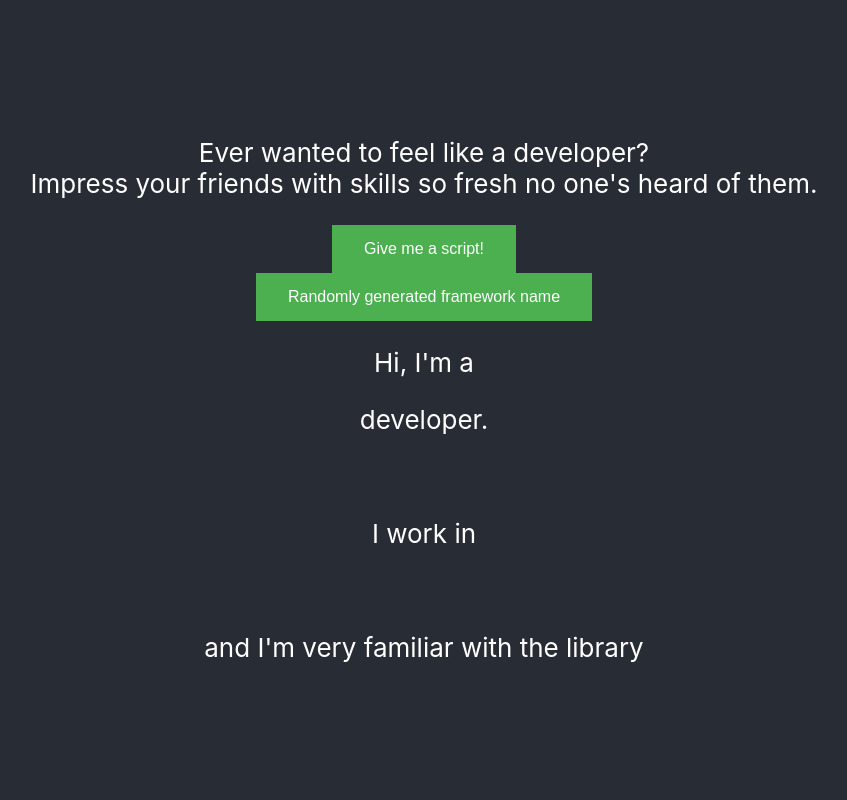
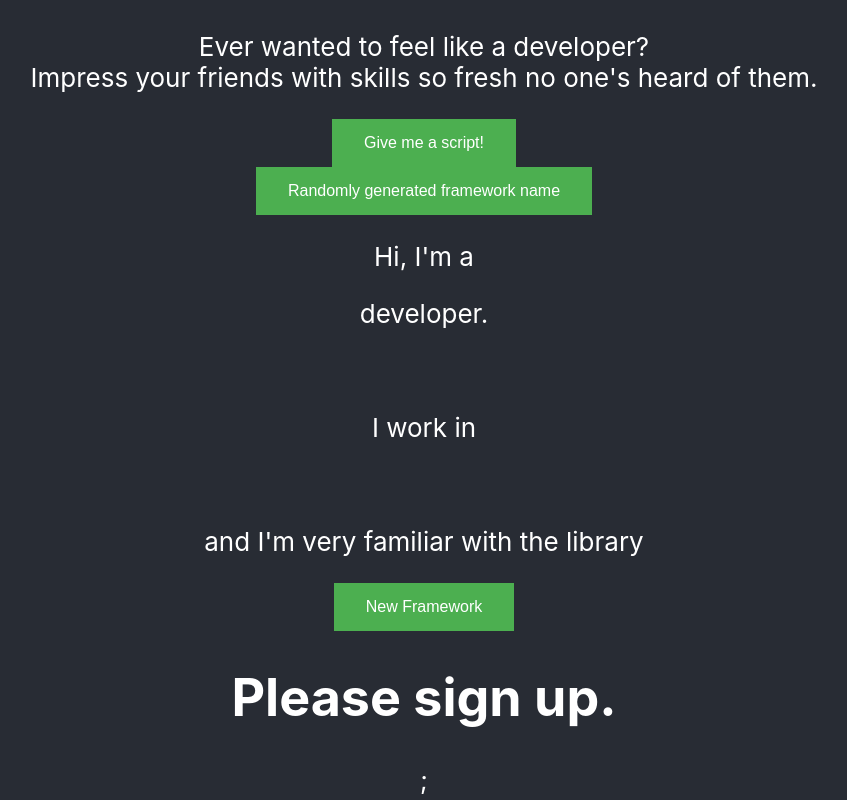
Before and after one commit to joelmackenz/im-a-developer, a React (Create React App) app: page / in a window 1280 px wide. Shown: the whole page, without its empty margins (216-1063 px from the left). Built offline with nearby package versions, Linux system fonts and the light colour scheme.

Commit message:
guessing game added

```diff
--- a/src/components/guessing-game.js
+++ b/src/components/guessing-game.js
@@ -1,40 +1,65 @@
 import React from "react";
-import MakeYourOwn from './make-your-own'
-import './main.css'
 
-export default class Main extends React.Component {
+export default class GuessingGame extends React.Component {
   constructor(props) {
     super(props);
     this.state = {
-      name
+      framework: null,
+      toggle: true
     }
   }
     render(){
 
-    let RealFrameworkList = ["Pycnic", "Watson", "TurboGears", "Web2py", "Flask", "Bottle", "CherryPy", "Sanic", "Tornado",
+    let realFrameworkList = ["Pycnic", "Watson", "TurboGears", "Web2py", "Flask", "Bottle", "CherryPy", "Sanic", "Tornado",
         "Hug", "aiohttp", "Growler", "Morepath", "Falcon", "Reahl", "Eve", "ButterfylNet", "Vue", "Ember", "Meteor", "Mithril",
         "Polymer", "Aurelia", "Svelte", "facil", "Qt", "Boost", "KDE", "GNOME", "TurboVision","Grape","Sinatra", "Camping", "Hanami",
-        "Ramaze", "NYNY", "Volt", "Cramp", "Ramverk", "Delayed::Job", "Sidekiq", "SuckerPunch", "Trailbrazer", "Nancy", "Scorched",
-        "Cuba"]
+        "Ramaze", "NYNY", "Volt", "Cramp", "Ramverk", "Delayed::Job", "Sidekiq", "SuckerPunch", "Trailbrazer", "Nancy", "Scorched", "Spring",
+        "Cuba", "Shiny", "Hibernate", "Struts", "Grails", "Vaadin", "Blade", "Dropwizard", "Play", "Stripes", "Flexive", "Lift", "Grok", "Seaside",
+        "ColdBox", "PRADO", "Snap", "Pistache", "Quixote", "Blade", "gin", "beego", "echo", "kit"]
 
-    let FakeFrameworkList = ["dmPYls", "NuJersy", "rttUI", "Cuba", "Padrino", "Vynil"]
+    let fakeFrameworkList = ["dmPYls", "NuJersy", "rttUI", "Padrino", "Vynil", "Zephr", "Plumb", "Snyde", "SHRP", "commandR", "Elevate",
+        "Rapier", "Boing", "JAWbone", "Ladel", "Orchestra", "Hippogriff Lite", "Coriander", "Warp", "Necklace", "PERL Shell", "run", "Lite", "Katana",
+        "bold.", "Zork", "Yes", "Tonic", "sly", "wait~work", "Hurricane", "Glue", "Compte", "Velvet", "Maskr", "hippGO", "Light", "IcePick", "Borealis", "IceRoad",
+        "Yum!", "Hook", "Bounce", "OrC+", "Edison", "Labarynth", "CreamJS", "Lure", "NS", "LRG" ]
 
     let getFramework = () => {
-        let random = Math.floor(Math.random() * languageList.length);
-        let newFramework = frameworkList[random]
+        let completeFrameworkList = realFrameworkList.concat(fakeFrameworkList)
+        let random = Math.floor(Math.random() * completeFrameworkList.length);
+        let newFramework = completeFrameworkList[random]
         this.setState({
             framework: newFramework
         })
     }
 
+    function toggle() {
+        this.setState({
+            toggle: !this.state.toggle
+        })
+    }
+
+        function UserGreeting() {
+            return <h1>Welcome back!</h1>;
+        }
+
+        function GuestGreeting() {
+            return <h1>Please sign up.</h1>;
+        }
+
+    function Greeting(props) {
+        const isLoggedIn = props.isLoggedIn;
+        if (isLoggedIn) {
+            return <UserGreeting />;  }
+            return <GuestGreeting />;}
+
+
+
         return(
             <div>
-                <button onClick={() => { getLanguage(); getFramework(); getLibrary(); }}> Give me a script! </button>
-                <MakeYourOwn onChange={this.generateName}/>
+                <button onClick={() => { getFramework(), toggle() }}> New Framework </button>
                 <p>
-                    I work in
+                    {this.state.framework}
                 </p>
-                {this.state.framework}
+                <Greeting isLoggedIn={false} />;
             </div>
         )
     }
--- a/src/components/main.js
+++ b/src/components/main.js
@@ -1,5 +1,6 @@
 import React from "react";
 import MakeYourOwn from './make-your-own'
+import GuessingGame from './guessing-game'
 import './main.css'
 
 export default class Main extends React.Component {
@@ -17,9 +18,8 @@ export default class Main extends React.Component {
         "obvious", "CON", "smoov", "wicker2basic", "SNOW",  ]
 
     let frameworkList = ["Zungle", "VaVaVoom", "Rodent", "VerBatim UI", "AbsoLoot", "Tangor Lite",
-        "Taxidermy", "JAWbone", "Steven", "Dime Bag", "Oogoo by Murb", "Eggon", "Slim Fit", "Corduroy", "Geoduck",
-        "Cherry Cheesecake", "Comte", "Orkhestra", "Hippogriff Lite", "JChimera", "DonQuoté", "LTNGBUG basic", "wicker2 JIB", "LATERAL", "parboil",
-        "Ladel SBB", "Weft", "CastOn", "triangle"]
+        "Taxidermy", "Steven", "Dime Bag", "Oogoo by Murb", "Eggon", "Slim Fit", "Corduroy", "Geoduck",
+        "Cherry Cheesecake", "Hippogriff Lite", "JChimera", "DonQuoté", "LTNGBUG basic", "wicker2 JIB", "LATERAL", "parboil", "Weft", "CastOn", "triangle"]
 
     let libraryList = ["AtmosFere", "faULT", "kQuestion", "Cilantro", "Cilantro Chopped", "Quiver", "Weft", "Buckthorn", "FiddleHead", "LazyDog",
         "HandCream", "HamBone", "Squattle"]
@@ -75,6 +75,7 @@ export default class Main extends React.Component {
                     and I'm very familiar with the library
                 </p>
                 <h2 className="variable">{this.state.library}</h2>
+                <GuessingGame />
             </div>
         )
     }
```
Also changed, not shown: 1 other file (tests, documents, lock files or other folders).
